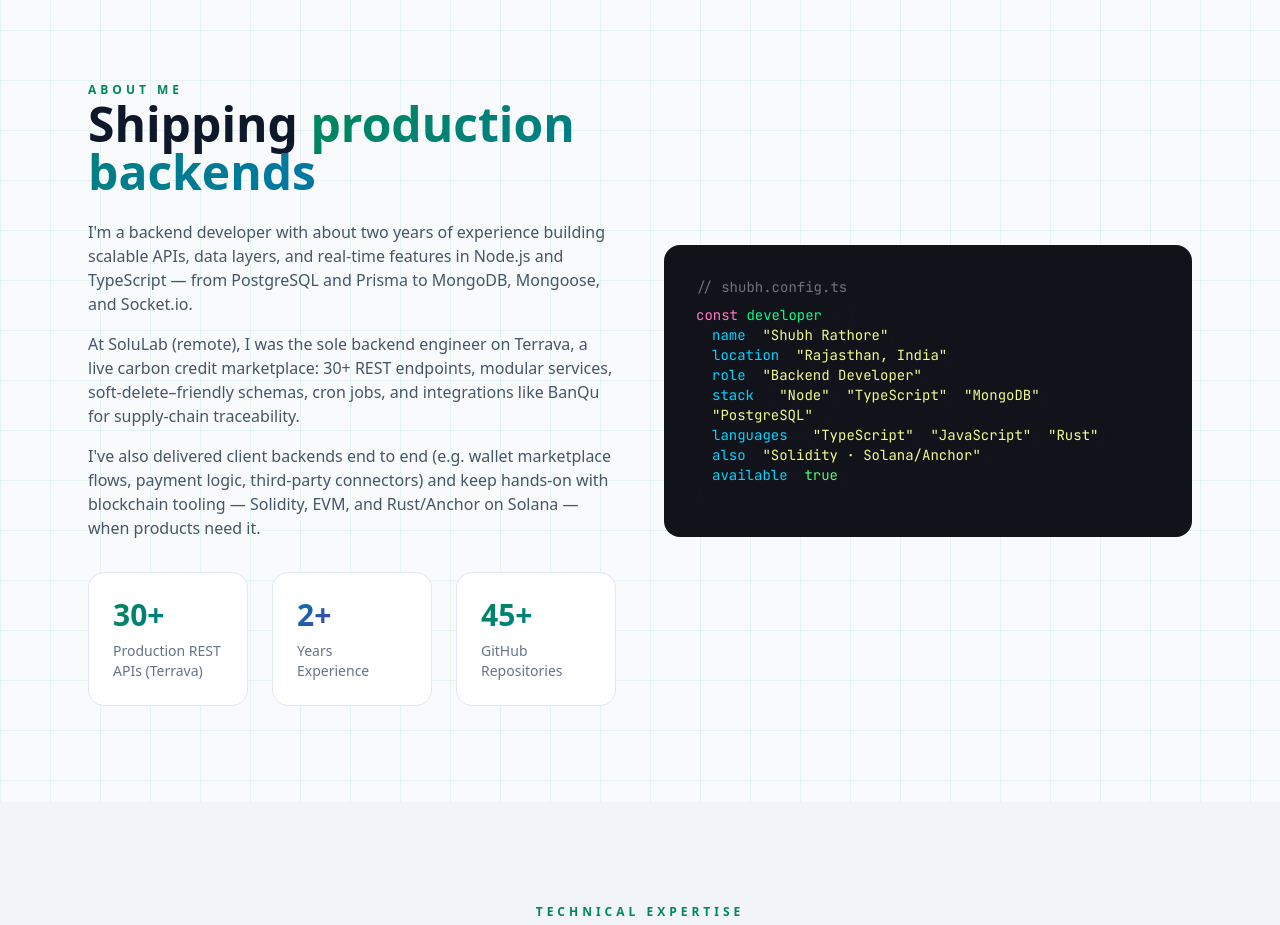
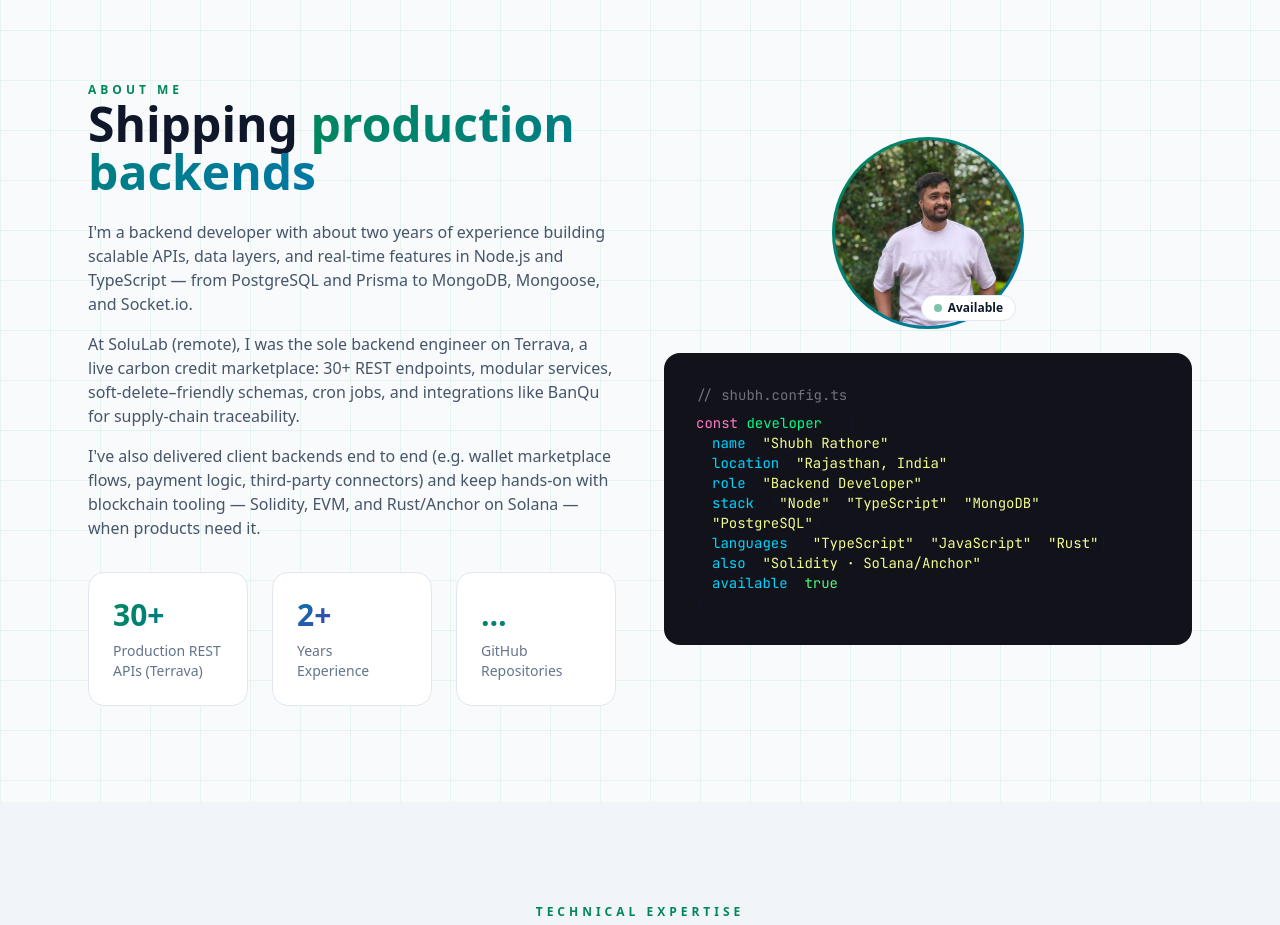
Before and after one commit to Shubhr457/Portfolio, a Next.js app: page / in a window 1280 px wide. Shown: the part 820-1745 px from the top of the page. Built offline with nearby package versions, Linux system fonts and the light colour scheme; no server answers.

Commit message:
Show live GitHub repo count and profile photo
- Fetch and display live public repos for user Shubhr457
- Use Next.js Image for profile photo and show availability badge
- Show placeholder ... until repo count is loaded

```diff
--- a/src/app/page.tsx
+++ b/src/app/page.tsx
@@ -1,6 +1,7 @@
 "use client";
 
 import { useState, useEffect } from "react";
+import Image from "next/image";
 
 // Icons as components
 const GithubIcon = () => (
@@ -320,6 +321,17 @@ export default function Home() {
   const [isScrolled, setIsScrolled] = useState(false);
   const [mobileMenuOpen, setMobileMenuOpen] = useState(false);
   const [isDark, setIsDark] = useState(true);
+
+  // Live GitHub repo count
+  const [repoCount, setRepoCount] = useState<number | null>(null);
+  useEffect(() => {
+    fetch("https://api.github.com/users/Shubhr457")
+      .then((r) => r.json())
+      .then((d) => {
+        if (typeof d.public_repos === "number") setRepoCount(d.public_repos);
+      })
+      .catch(() => {});
+  }, []);
 
   // Project filter
   const [activeFilter, setActiveFilter] = useState("All");
@@ -673,7 +685,7 @@ export default function Home() {
                 </div>
                 <div className="card p-6 flex-1 min-w-[140px]">
                   <div className="text-3xl font-bold gradient-text mb-2">
-                    45+
+                    {repoCount !== null ? `${repoCount}+` : "…"}
                   </div>
                   <div className="text-sm text-[var(--text-muted)]">
                     GitHub Repositories
@@ -682,7 +694,36 @@ export default function Home() {
               </div>
             </div>
 
-            <div className="relative">
+            <div className="relative flex flex-col gap-6">
+              {/* Profile photo */}
+              <div className="flex justify-center">
+                <div className="relative">
+                  <div
+                    className="w-48 h-48 rounded-full p-[3px]"
+                    style={{
+                      background:
+                        "linear-gradient(135deg, var(--accent-primary), var(--accent-secondary))",
+                    }}
+                  >
+                    <div className="w-full h-full rounded-full overflow-hidden">
+                      <Image
+                        src="/profile.jpeg"
+                        alt="Shubh Rathore"
+                        width={192}
+                        height={192}
+                        className="w-full h-full object-cover"
+                        priority
+                      />
+                    </div>
+                  </div>
+                  {/* Available badge */}
+                  <div className="absolute bottom-2 right-2 flex items-center gap-1.5 bg-[var(--card-bg)] border border-[var(--card-border)] rounded-full px-3 py-1 text-xs font-semibold">
+                    <span className="w-2 h-2 rounded-full bg-[var(--accent-primary)] animate-pulse" />
+                    Available
+                  </div>
+                </div>
+              </div>
+
               <div
                 className="gradient-border p-8"
                 style={{ background: "#12121a" }}
```
